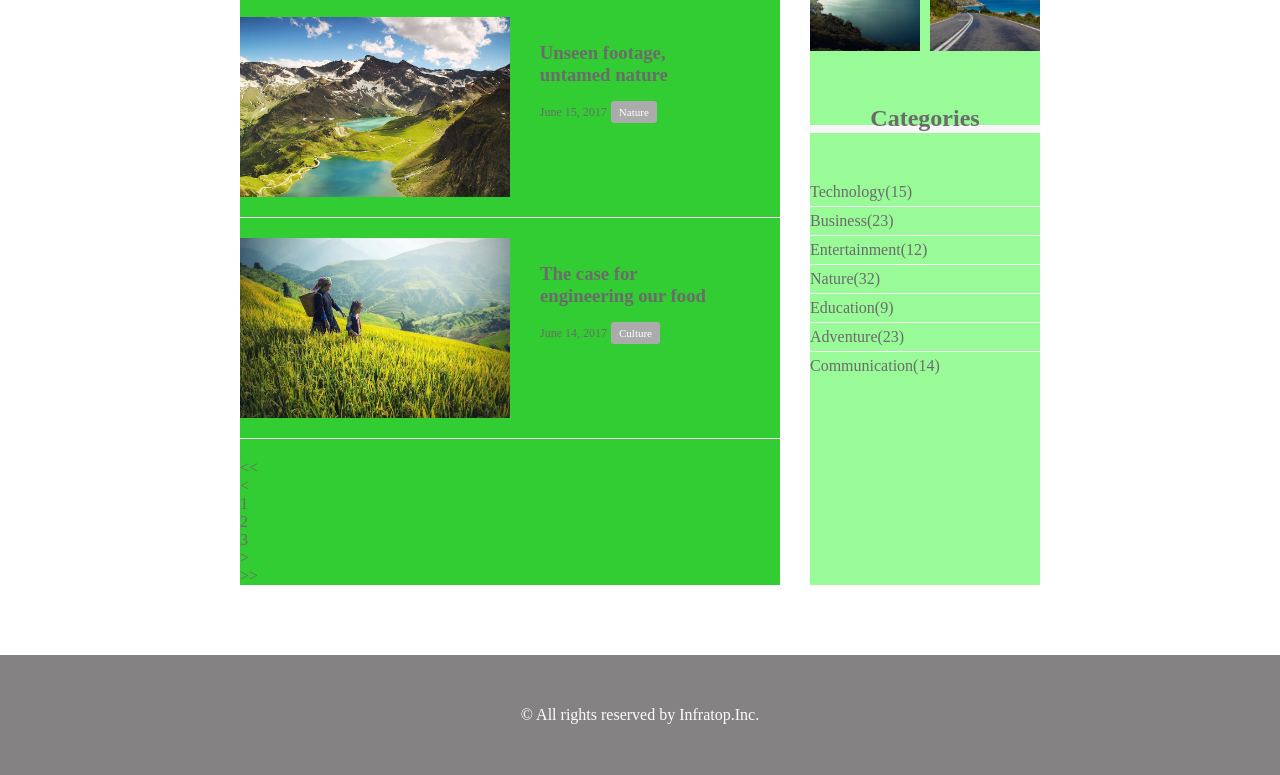
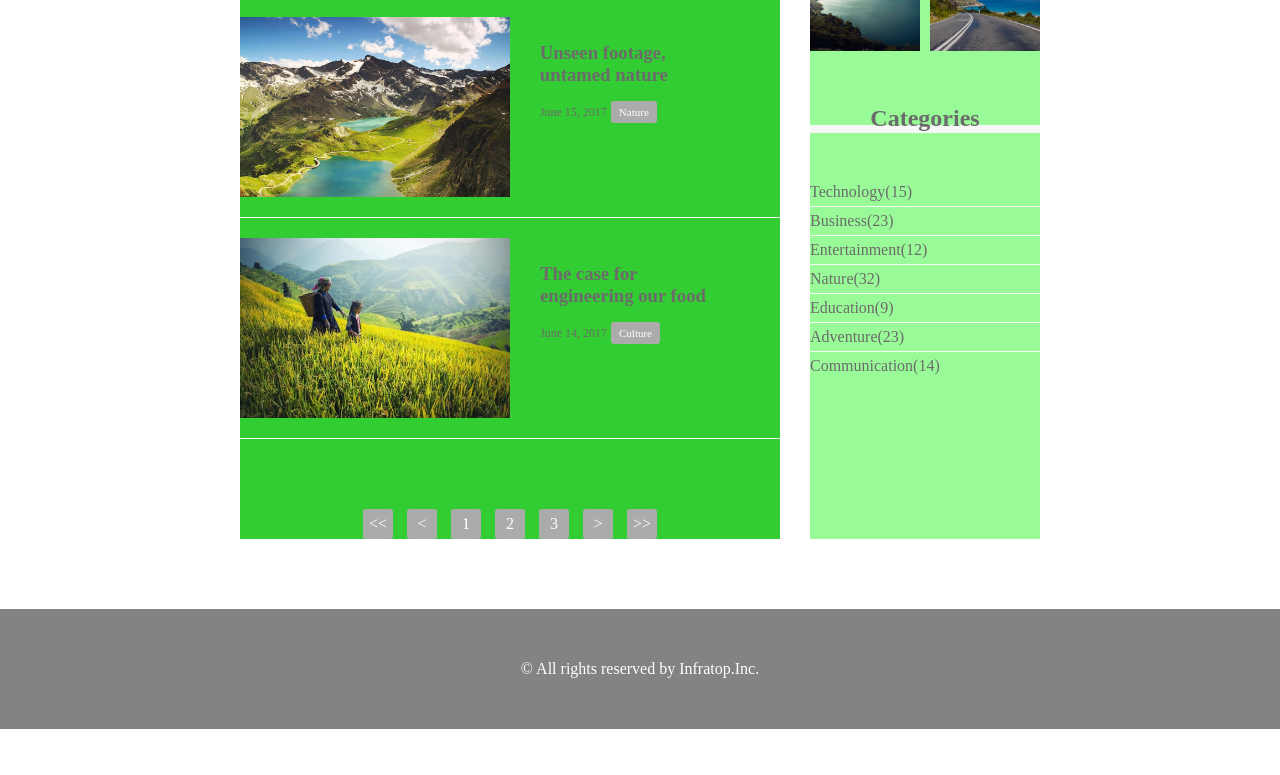
Before and after one commit to Sakura-Hirokawa/caravan_2, a plain HTML site: page index.html in a window 1280 px wide. Shown: the part 1193-1968 px from the top of the page. After the commit the page ends 1922 px from the top, so only its background shows below. Drawn offline with Linux system fonts and the light colour scheme.

Commit message:
[Finish]1-8/main/pagination

```diff
--- a/style.css
+++ b/style.css
@@ -131,6 +131,22 @@ main {
   font-size: 11px;
 }
 
+.pagination {
+  text-align: center;
+  padding-top: 50px;
+}
+
+.pagination p {
+  display: inline-block;
+  width: 30px;
+  height: 30px;
+  margin: 0 5px;
+  background-color: #acabab;
+  border-radius: 3px;
+  color: #fff;
+  line-height: 30px;
+}
+
 .sidebar {
   width: 230px;
   background-color: palegreen;
```
